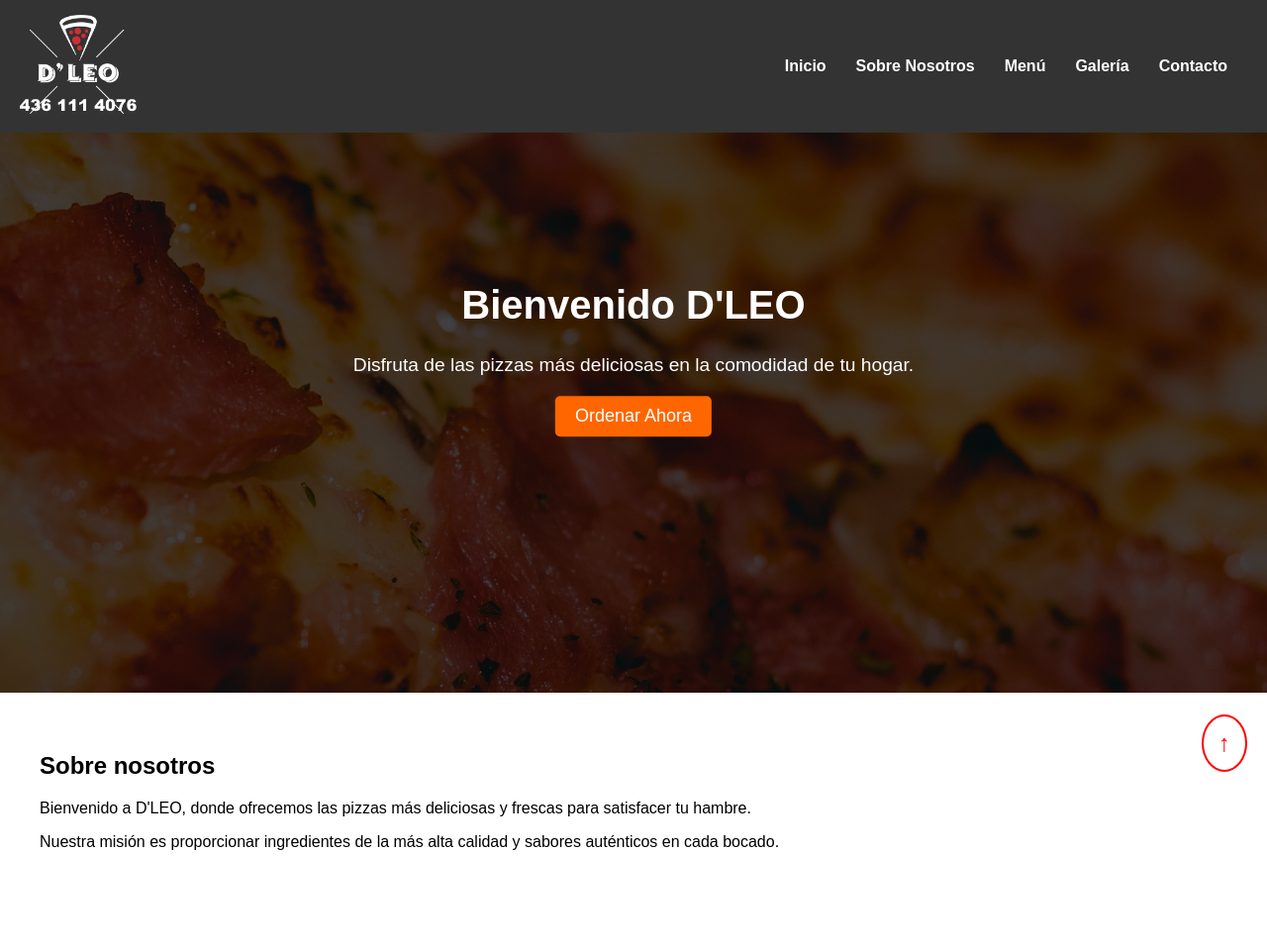
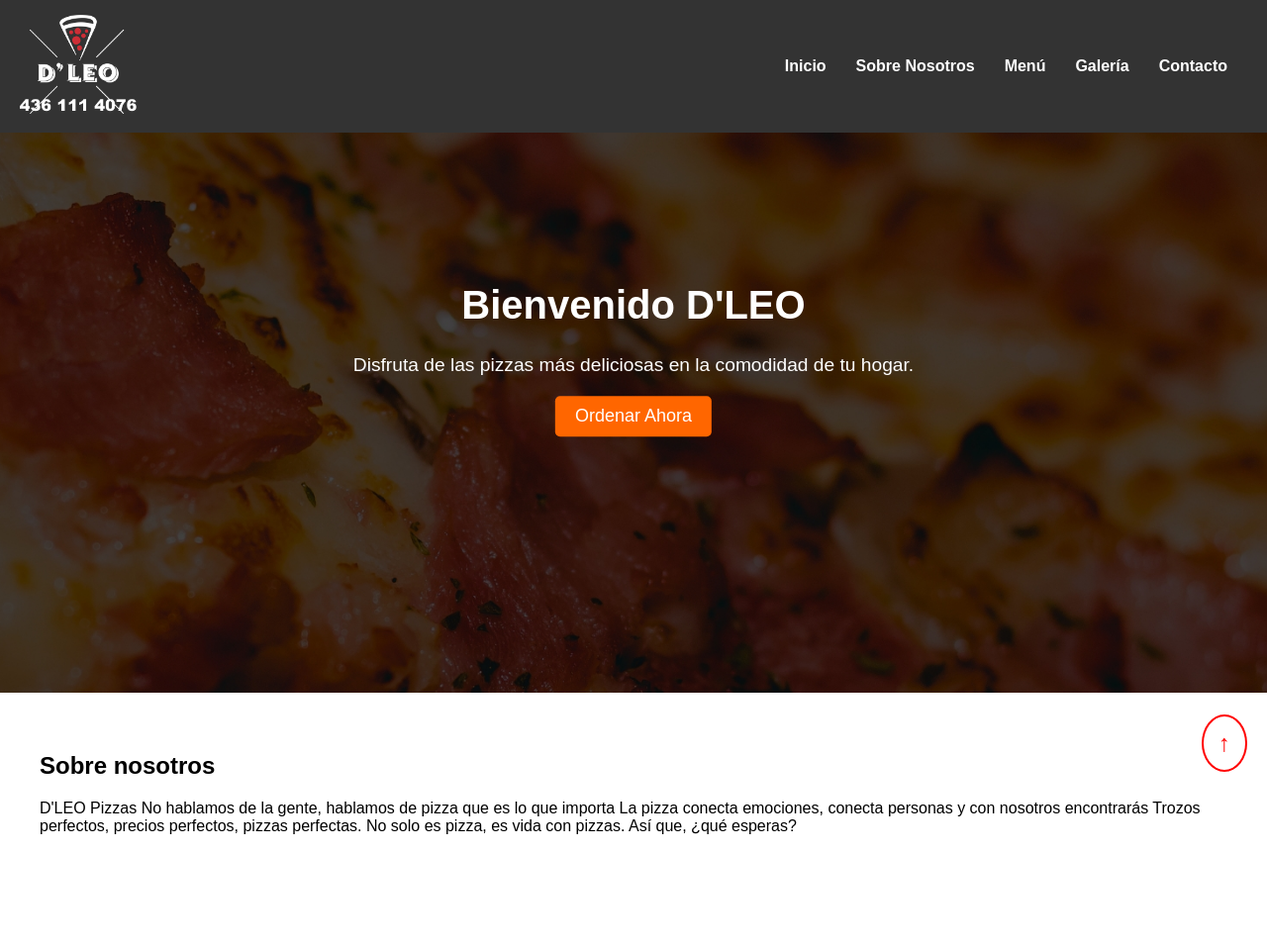
Before and after one commit to MenutechDeveloper/dleo, a plain HTML site: page docs/index.html in a window 1280 px wide. Shown: the top 957 px of the page at 99% size. Drawn offline with Linux system fonts and the light colour scheme.

Commit message:
Update index.html

```diff
--- a/docs/index.html
+++ b/docs/index.html
@@ -47,8 +47,10 @@
   <section class="about-us" id="sobre-nosotros">
     <div class="container">
       <h2>Sobre nosotros</h2>
-      <p>Bienvenido a D'LEO, donde ofrecemos las pizzas más deliciosas y frescas para satisfacer tu hambre.</p>
-      <p>Nuestra misión es proporcionar ingredientes de la más alta calidad y sabores auténticos en cada bocado.</p>
+      <p>D'LEO Pizzas No hablamos de la gente, hablamos de pizza que es lo que importa La pizza conecta emociones, conecta personas y con nosotros encontrarás
+Trozos perfectos, precios perfectos, pizzas perfectas.
+No solo es pizza, es vida con pizzas. Así que, ¿qué esperas?</p>
+
     </div>
   </section>
 
```
